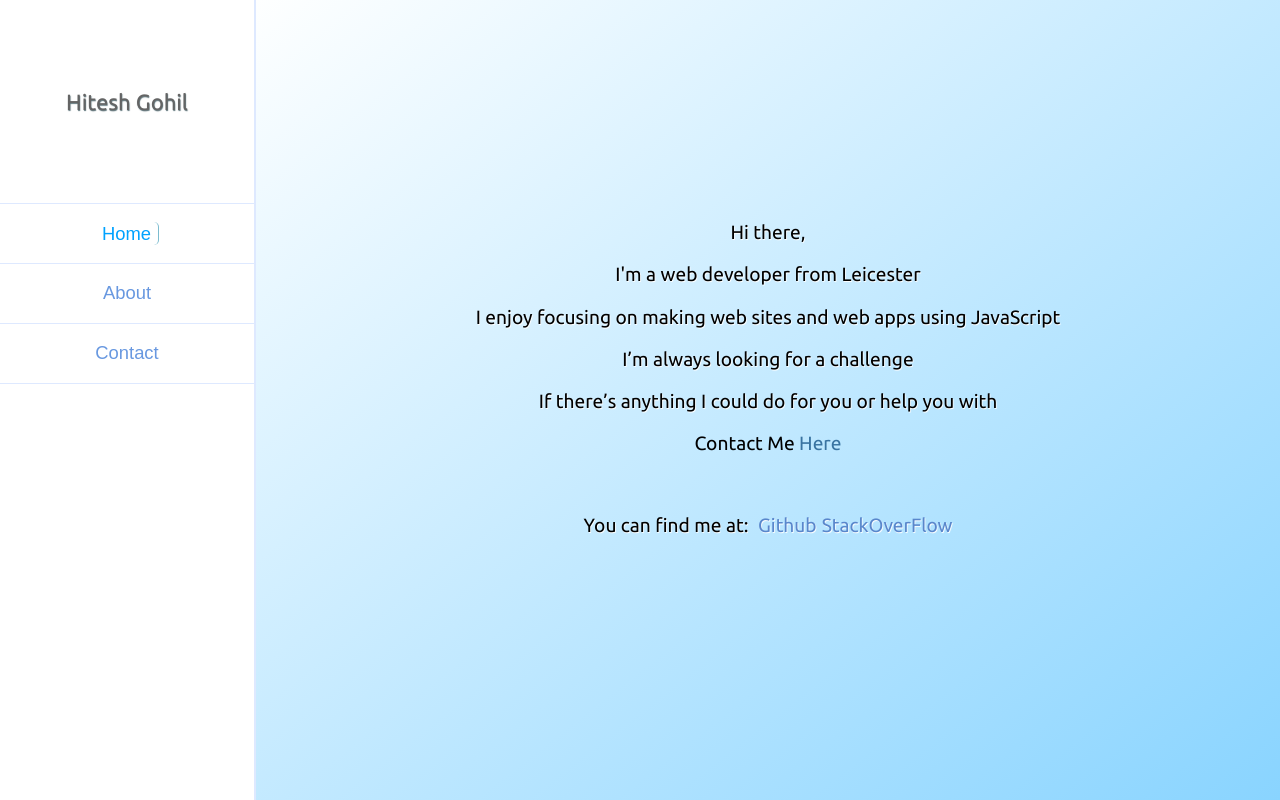
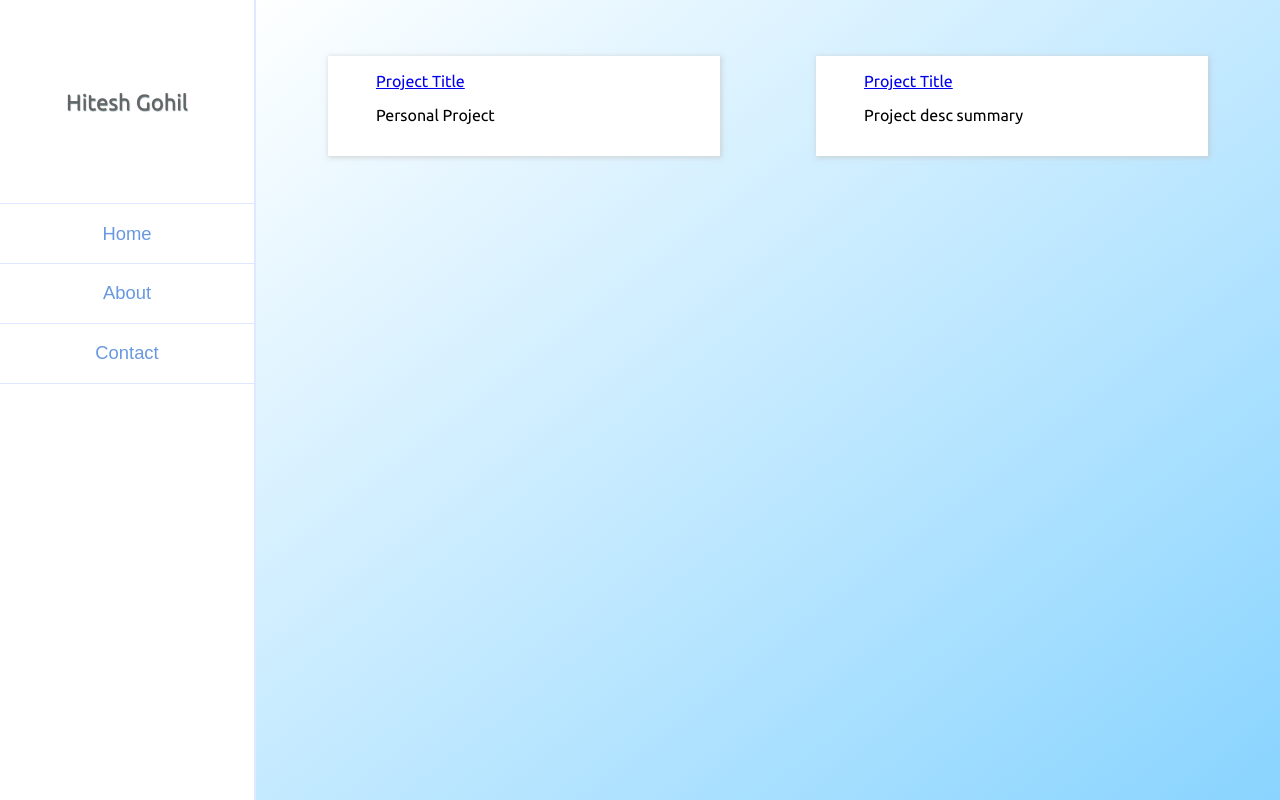
Before and after one commit to hitesh-92/portfolio-vue, a Vue app: page / in a window 1280 px wide. Built offline with nearby package versions, Linux system fonts and the light colour scheme.

Commit message:
projects page

```diff
--- a/src/App.vue
+++ b/src/App.vue
@@ -17,6 +17,7 @@
         :selectContact="switchToContact"
         />
       <About id="app-about" v-if="appAbout" />
+      <Projects v-if="appProjects"/>
       <Contact id="app-contact" v-if="appContact" />
     </div>
 
@@ -28,13 +29,15 @@ import Navbar from './components/Navbar';
 import Home from './components/Home';
 import About from './components/About';
 import Contact from './components/Contact';
+import Projects from './components/Projects';
 
 export default {
   name: 'App',
   data () {
     return {
-      appHome: true,
+      appHome: false,
       appAbout: false,
+      appProjects: true,
       appContact: false
     }
   },
@@ -64,6 +67,7 @@ export default {
     Navbar,
     Home,
     About,
+    Projects,
     Contact
   }
 
--- /dev/null
+++ b/src/components/Projects.vue
@@ -0,0 +1,88 @@
+<template>
+    <div class="projects">
+
+        <!-- <div class="project" id="gohil">
+            <a href="http://www.gohilreport.com">GohilRepot</a>
+            <p class="p-text">A website displaying links to new articles</p>
+        </div> -->
+
+        <div class="project"  @mouseover="show(1)" @mouseout="/*project1 = !project1*/">
+            <a href="#">Project Title</a>
+            <p v-if="project1" v-bind:class="{ active: project1 }">Lorem ipsum dolor sit amet consectetur adipisicing elit. Beatae, vel!</p>
+            <p v-else v-bind:class="{ second: project1 }">Personal Project</p>
+        </div>
+
+        <div class="project">
+            <a href="#">Project Title</a>
+            <p v-if="project2" class="p-text">Lorem ipsum dolor sit amet consectetur adipisicing elit. Beatae, vel!</p>
+            <p v-else>Project desc summary</p>
+        </div>
+
+
+
+
+    </div>
+</template>
+
+<script>
+
+export default {
+    name: 'projects',
+    data(){
+        return{
+            project1: false,
+            project2: false
+        }
+    },
+    // methods: {
+    //     hover: function(){
+    //         this.show(1);
+    //     },//hover
+    //     show: function(projectNumber){
+    //         this.projectNumber = !this.projectNumber;
+    //     }
+    // }
+}
+</script>
+
+<style>
+
+    .active{
+        /* transition: 5s cubic-bezier(0.175, 0.885, 0.32, 1.275); */
+        color: green;
+    }
+
+    .red{
+        color: red;
+
+    }
+
+    .second{
+        /* transition: 5s cubic-bezier(0.175, 0.885, 0.32, 1.275); */
+        /* background-color: red; */
+        transform: rotateY(180deg);
+    }
+
+    .projects{
+        display: grid;
+        grid-template-columns: 1fr 1fr;
+        padding: 2em 1.5em;
+        /* grid-gap: 3m 4em; */
+    }
+
+    .project{
+        /* border: 1px solid red; */
+        transition: 5s cubic-bezier(0.175, 0.885, 0.32, 1.275);
+        /* transform: rotateY(180deg); */
+        background-color: white;
+        margin: 1.5em 3em;
+        padding: 1em 3em;
+        box-shadow: 1px 1px 5px 1px rgba(196, 196, 196, 0.603);
+    }
+
+    .project > p{
+        transition: 2s cubic-bezier(0.175, 0.885, 0.32, 1.275);
+    }
+
+
+</style>
```
